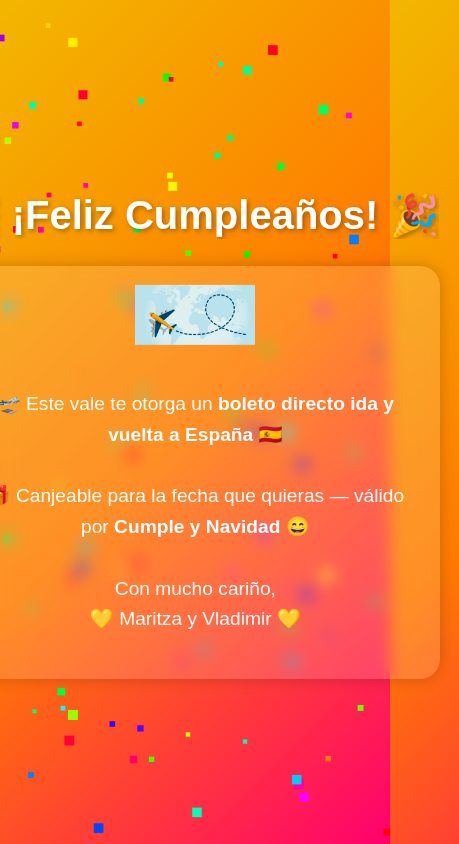
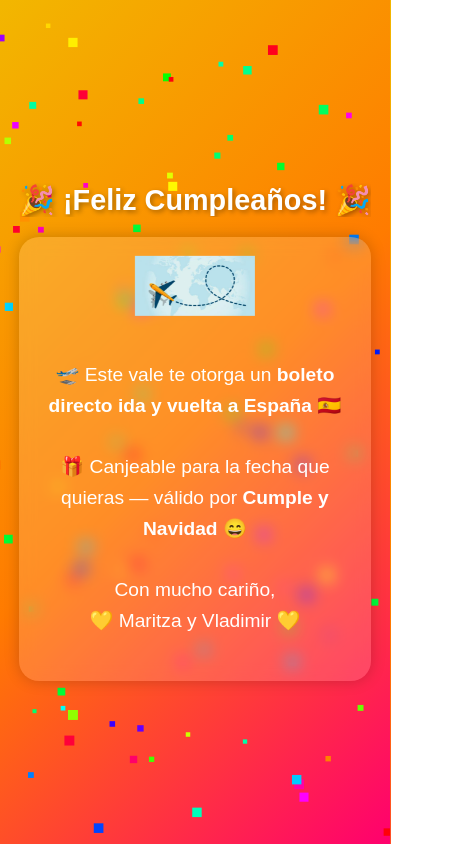
Before and after one commit to vlamendoza12/felizcumple, a plain HTML site: page index.html in a window 390 px wide. Shown: the whole page, 459 px wide, since content can reach past the window. Drawn offline with Linux system fonts and the light colour scheme.

Commit message:
Update style.css

```diff
--- a/style.css
+++ b/style.css
@@ -25,6 +25,12 @@ body {
   white-space: nowrap;        /* ✅ Evita saltos de línea */
   overflow: hidden;           /* Oculta desbordes si no cabe */
   text-overflow: ellipsis;    /* Opcional: pone "..." si no cabe */
+}
+
+@media (max-width: 600px) {
+  .titulo {
+    font-size: 1.8rem;   /* un poco más pequeño en pantallas estrechas */
+  }
 }
 
 .tarjeta {
```
